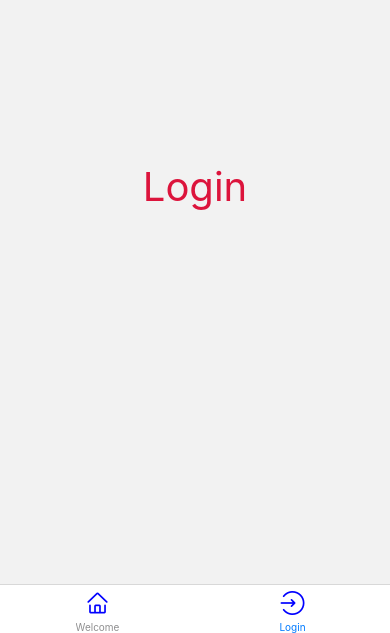
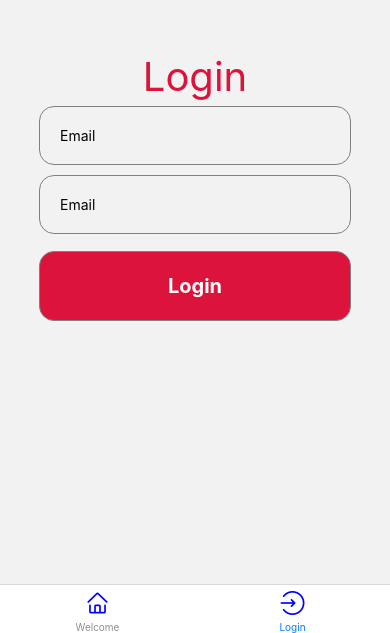
Before and after one commit to adrianhansa/blog-rn, a React Native app: screen /Login in a window 390 px wide. Shown: the part 211-844 px from the top of the page. Built offline with nearby package versions, Linux system fonts and the light colour scheme.

Commit message:
Created Login screen with formik and yup for validation

```diff
--- a/screens/Welcome.js
+++ b/screens/Welcome.js
@@ -1,10 +1,15 @@
 import React from "react";
-import { View, Text, StyleSheet } from "react-native";
+import { View, Text, StyleSheet, TouchableOpacity } from "react-native";
 
-const Welcome = () => {
+const Welcome = ({ navigation }) => {
   return (
     <View style={styles.container}>
       <Text style={styles.title}>Welcome!</Text>
+      <TouchableOpacity onPress={() => navigation.navigate("Login")}>
+        <View style={styles.loginWrapper}>
+          <Text style={styles.loginText}>Login</Text>
+        </View>
+      </TouchableOpacity>
     </View>
   );
 };
@@ -12,6 +17,8 @@ const Welcome = () => {
 const styles = StyleSheet.create({
   container: { flex: 1, alignItems: "center", justifyContent: "center" },
   title: { color: "crimson", fontSize: 40, textAlign: "center" },
+  loginWrapper: { width: "80%", padding: 20 },
+  loginText: { fontSize: 24 },
 });
 
 export default Welcome;
--- a/screens/users/Login.js
+++ b/screens/users/Login.js
@@ -1,10 +1,66 @@
 import React from "react";
-import { View, Text, StyleSheet } from "react-native";
+import {
+  View,
+  Text,
+  TextInput,
+  Button,
+  StyleSheet,
+  TouchableOpacity,
+} from "react-native";
+import { Formik } from "formik";
+import * as yup from "yup";
 
-const Login = () => {
+const validationSchema = yup.object({
+  email: yup.string().required(),
+  password: yup.string().required().min(6),
+});
+
+const Login = ({ navigation }) => {
   return (
     <View style={styles.container}>
       <Text style={styles.title}>Login</Text>
+      <Formik
+        initialValues={{ email: "", password: "" }}
+        onSubmit={(values) => {
+          console.log(values);
+          navigation.navigate("Welcome");
+        }}
+        validationSchema={validationSchema}
+      >
+        {(props) => {
+          return (
+            <>
+              <TextInput
+                value={props.values.email}
+                placeholder="Email"
+                onChangeText={props.handleChange("email")}
+                onBlur={props.handleBlur("email")}
+                style={styles.inputText}
+              />
+              <Text style={styles.error}>
+                {props.touched.email && props.errors.email}
+              </Text>
+              <TextInput
+                value={props.values.email}
+                placeholder="Email"
+                onChangeText={props.handleChange("password")}
+                onBlur={props.handleBlur("password")}
+                secureTextEntry={true}
+                style={styles.inputText}
+              />
+              <Text style={styles.error}>
+                {props.touched.password && props.errors.password}
+              </Text>
+              <TouchableOpacity
+                style={styles.buttonWrapper}
+                onPress={props.handleSubmit}
+              >
+                <Text style={styles.login}>Login</Text>
+              </TouchableOpacity>
+            </>
+          );
+        }}
+      </Formik>
     </View>
   );
 };
@@ -12,6 +68,31 @@ const Login = () => {
 const styles = StyleSheet.create({
   container: { flex: 1, alignItems: "center", justifyContent: "center" },
   title: { color: "crimson", fontSize: 40, textAlign: "center" },
+  inputText: {
+    borderColor: "grey",
+    borderRadius: 15,
+    borderWidth: 1,
+    width: "80%",
+    padding: 20,
+    marginVertical: 5,
+  },
+  buttonWrapper: {
+    width: "80%",
+    marginTop: 12,
+    height: 70,
+    alignItems: "center",
+    justifyContent: "center",
+    borderColor: "grey",
+    borderRadius: 15,
+    borderWidth: 1,
+    backgroundColor: "crimson",
+  },
+  login: {
+    fontSize: 20,
+    color: "white",
+    fontWeight: "700",
+  },
+  error: { color: "crimson" },
 });
 
 export default Login;
```
